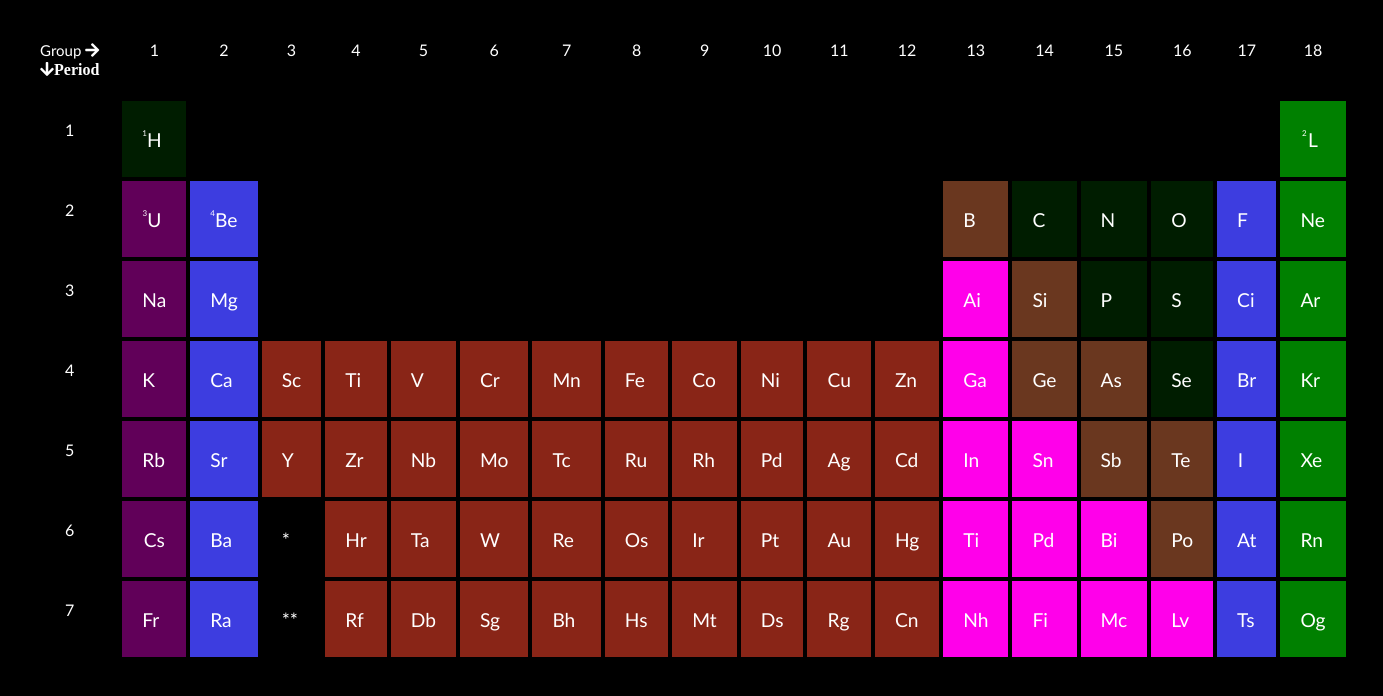
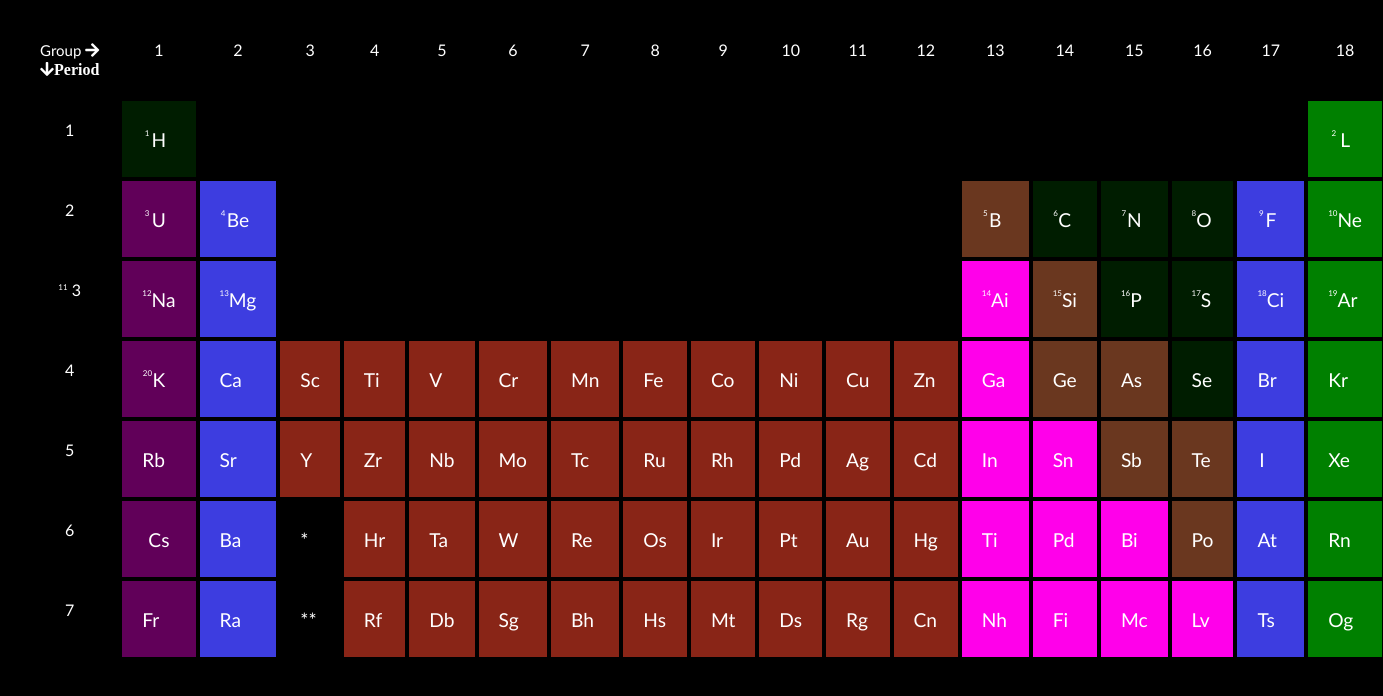
Before and after one commit to okarachidera/periodic-table, a plain HTML site: page index.html in a window 1280 px wide. Shown: the whole page, 1383 px wide, since content can reach past the window. Drawn offline with Linux system fonts and the light colour scheme.

Commit message:
implemented the design

```diff
--- a/index.html
+++ b/index.html
@@ -75,15 +75,33 @@
         <p class="periodicdata p1"></p>
         <p class="periodicdata p1"></p>
         <p class="periodicdata p1"></p>
-        <p class="periodicdata p-brown">B</p>
-        <p class="periodicdata p-dg">C</p>
-        <p class="periodicdata p-dg">N</p>
-        <p class="periodicdata p-dg">O</p>
-        <p class="periodicdata p-blue">F</p>
-    <p class="periodicdata p1-r">Ne</p>
-    <p class="row-header p1">3</p>
-        <p class="periodicdata p-dp">Na</p>
-        <p class="periodicdata p-blue">Mg</p>
+        <p class="periodicdata p-brown">
+            <sup class="hang-no">5</sup>
+            B</p>
+        <p class="periodicdata p-dg">
+            <sup class="hang-no">6</sup>
+            C</p>
+        <p class="periodicdata p-dg">
+            <sup class="hang-no">7</sup>
+            N</p>
+        <p class="periodicdata p-dg">
+            <sup class="hang-no">8</sup>
+            O</p>
+        <p class="periodicdata p-blue">
+            <sup class="hang-no">9</sup>
+            F</p>
+    <p class="periodicdata p1-r">
+        <sup class="hang-no">10</sup>
+        Ne</p>
+    <p class="row-header p1">
+        <sup class="hang-no">11</sup>
+        3</p>
+        <p class="periodicdata p-dp">
+            <sup class="hang-no">12</sup>
+            Na</p>
+        <p class="periodicdata p-blue">
+            <sup class="hang-no">13</sup>
+            Mg</p>
         <p class="periodicdata p1"></p>
         <p class="periodicdata p1"></p>
         <p class="periodicdata p1"></p>
@@ -94,14 +112,28 @@
         <p class="periodicdata p1"></p>
         <p class="periodicdata p1"></p>
         <p class="periodicdata p1"></p>
-        <p class="periodicdata p-lp">Ai</p>
-        <p class="periodicdata p-brown">Si</p>
-        <p class="periodicdata p-dg">P</p>
-        <p class="periodicdata p-dg">S</p>
-        <p class="periodicdata p-blue">Ci</p>
-    <p class="periodicdata p1-r">Ar</p>
+        <p class="periodicdata p-lp">
+            <sup class="hang-no">14</sup>
+            Ai</p>
+        <p class="periodicdata p-brown">
+            <sup class="hang-no">15</sup>
+            Si</p>
+        <p class="periodicdata p-dg">
+            <sup class="hang-no">16</sup>
+            P</p>
+        <p class="periodicdata p-dg">
+            <sup class="hang-no">17</sup>
+            S</p>
+        <p class="periodicdata p-blue">
+            <sup class="hang-no">18</sup>
+            Ci</p>
+    <p class="periodicdata p1-r">
+        <sup class="hang-no">19</sup>
+        Ar</p>
     <p class="row-header p1">4</p>
-        <p class="periodicdata p-dp">K</p>
+        <p class="periodicdata p-dp">
+            <sup class="hang-no">20</sup>
+            K</p>
         <p class="periodicdata p-blue">Ca</p>
         <p class="periodicdata p-red">Sc</p>
         <p class="periodicdata p-red">Ti</p>
```
